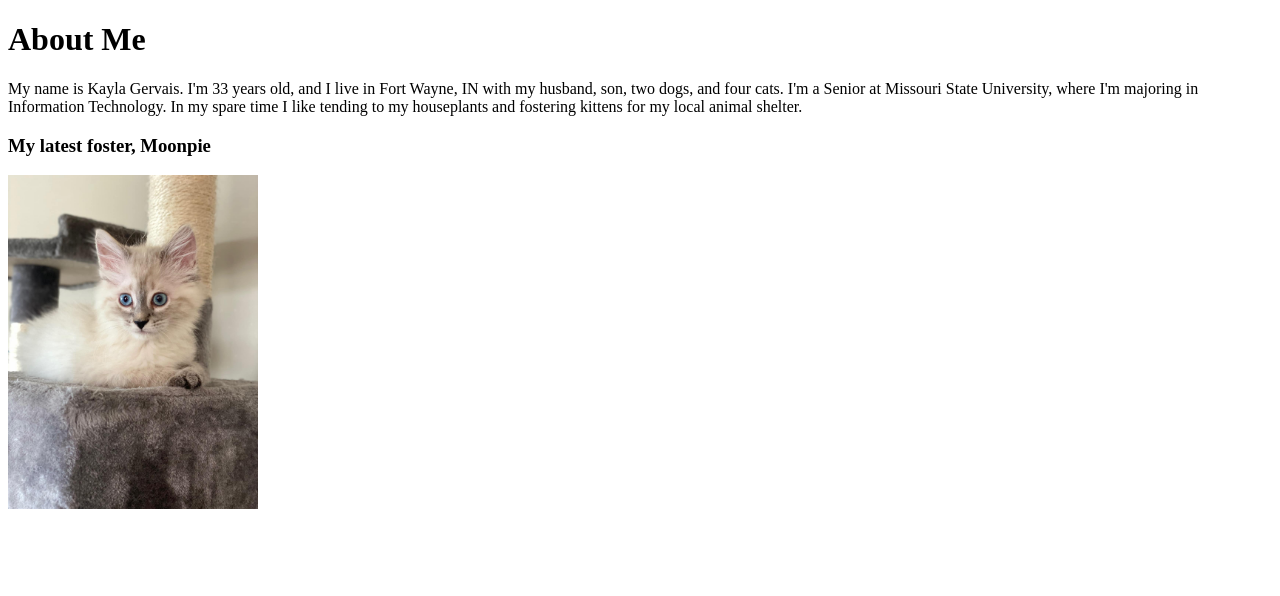
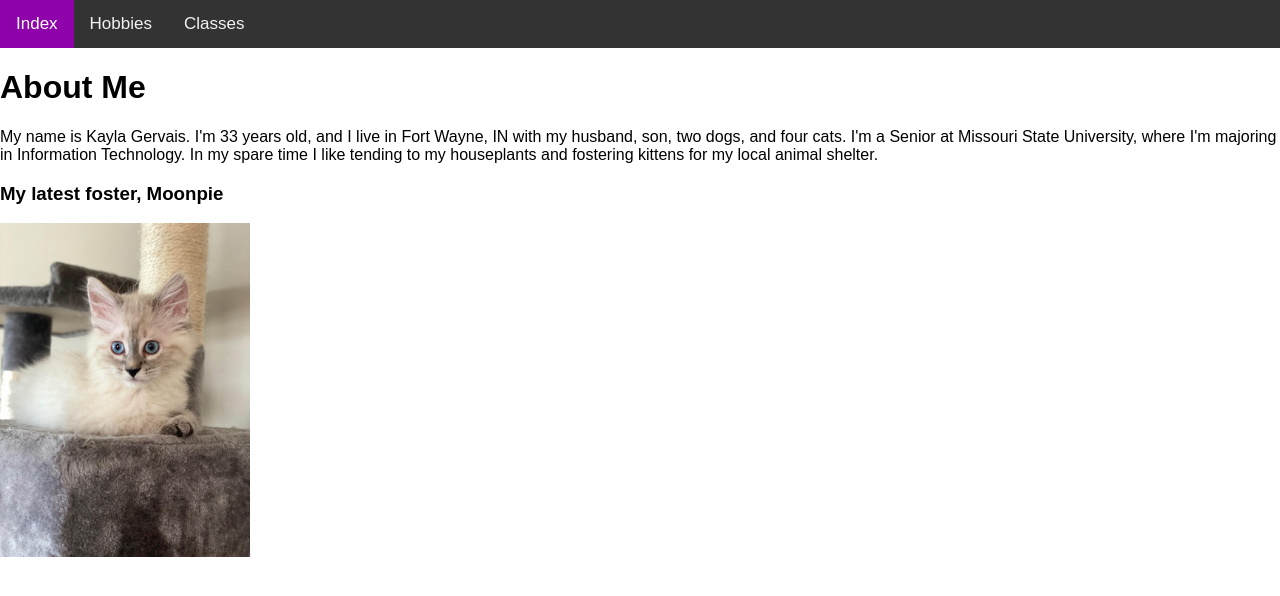
Before and after one commit to kgervais/ITC370-Adv-Web-Dev, a plain HTML site: page index.html in a window 1280 px wide. Drawn offline with Linux system fonts and the light colour scheme.

Commit message:
Chapter 1 Assignments

```diff
--- a/index.html
+++ b/index.html
@@ -1,9 +1,45 @@
 <!DOCTYPE html>
 <html lang="en">
+<head>
 <meta charset="UTF-8">
-    <title>Kayla Gervais</title>
+<title>Kayla Gervais</title>
+<style>
+    body {
+      margin: 0;
+      font-family: Arial, Helvetica, sans-serif;
+    }
+
+    .topnav {
+      overflow: hidden;
+      background-color: #333;
+    }
+
+    .topnav a {
+      float: left;
+      color: #f2f2f2;
+      text-align: center;
+      padding: 14px 16px;
+      text-decoration: none;
+      font-size: 17px;
+    }
+
+    .topnav a:hover {
+      background-color: rgb(238, 176, 247);
+      color: black;
+    }
+
+    .topnav a.active {
+      background-color: #8e04aa;
+      color: white;
+    }
+    </style>
+    </head>
     <body>
-
+        <div class="topnav">
+            <a class="active" href="index.html">Index</a>
+            <a href="hobbies.html">Hobbies</a>
+            <a href="classes.html">Classes</a>
+          </div>
         <h1>About Me</h1>
         <p>My name is Kayla Gervais. I'm 33 years old, and I live in Fort Wayne, IN with my husband, son, two dogs, and four cats. I'm a Senior at Missouri State University, where I'm majoring in Information Technology. In my spare time I like tending to my houseplants and fostering kittens for my local animal shelter. </p>
         <h3>My latest foster, Moonpie</h3>
```
Also changed, not shown: classes.html (added, +59 -0 lines), hobbies.html (added, +54 -0 lines), classesmeme.jpg (added), fignewton.jpeg (added).
